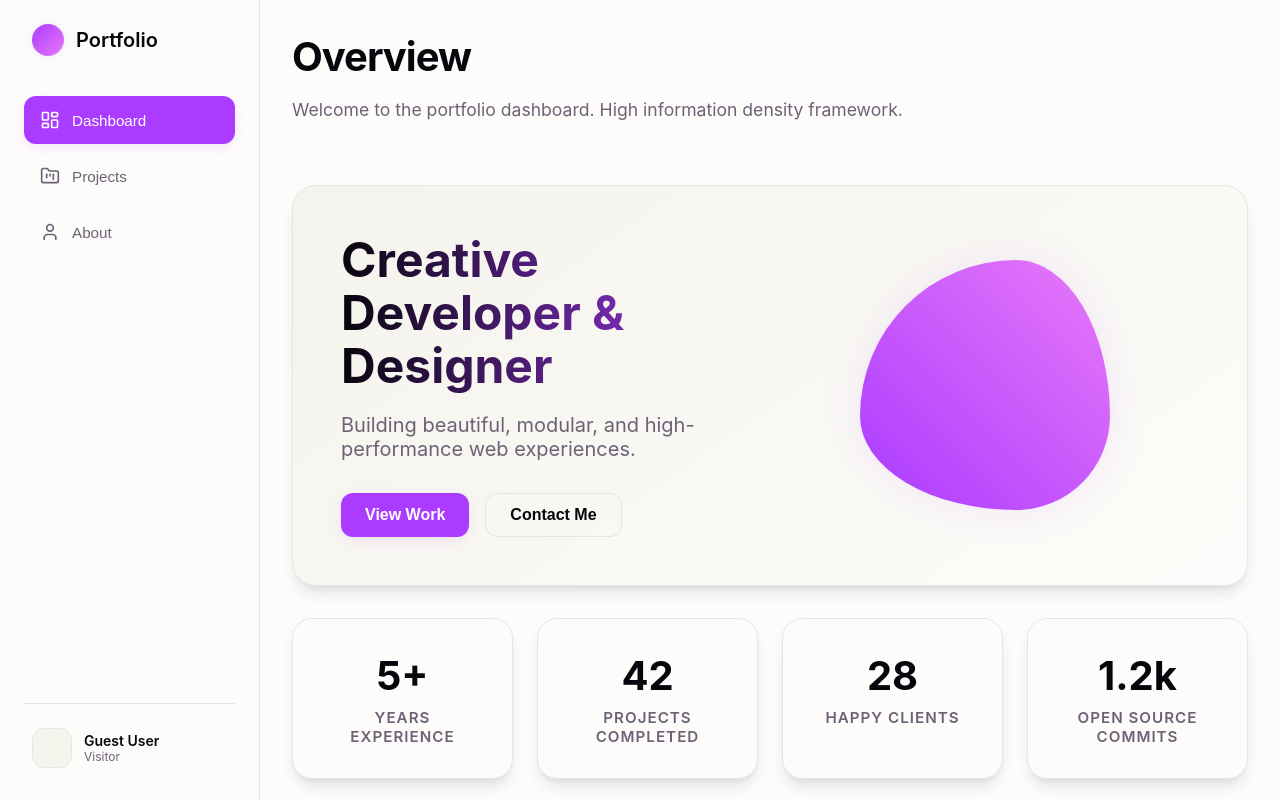
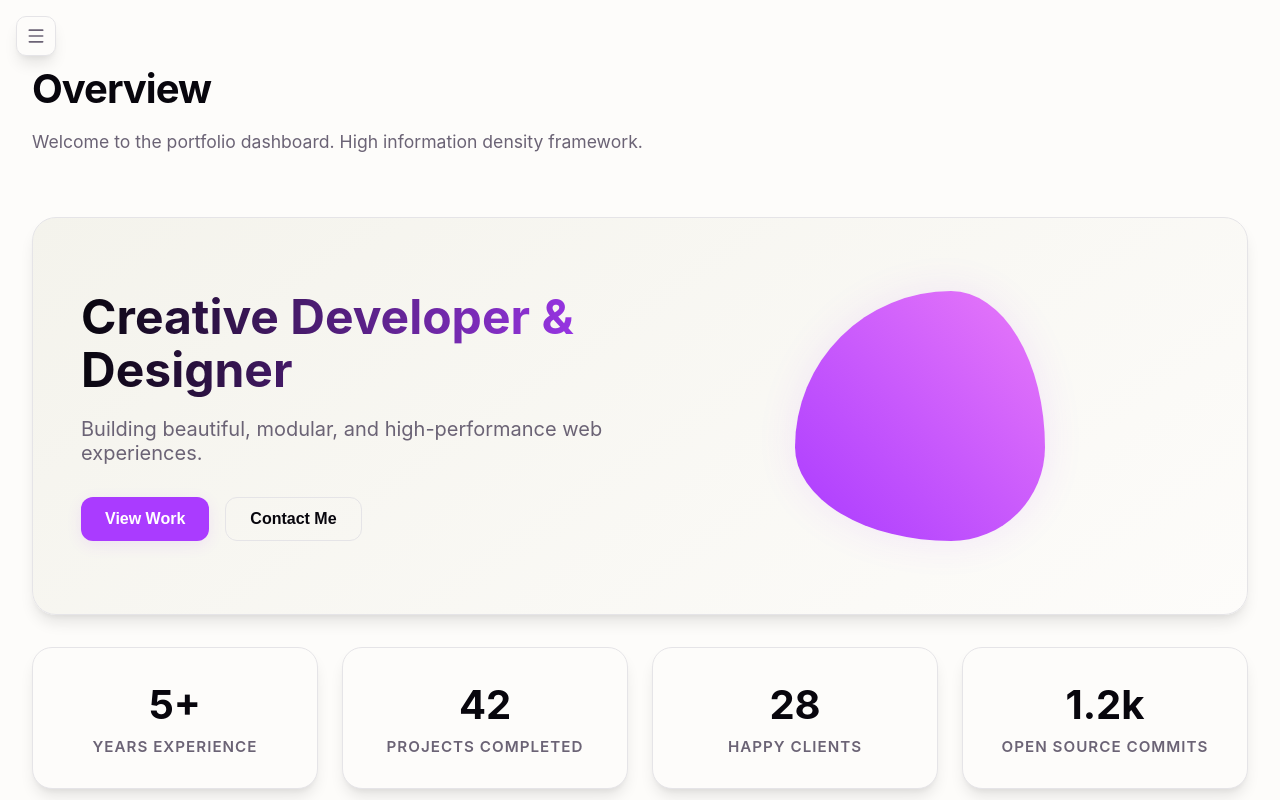
Before and after one commit to leo-Zhizhu/Stealth-Portfolio, a React app: page / in a window 1280 px wide. Built offline with nearby package versions, Linux system fonts and the light colour scheme; the HTML template or start-up script is replaced by a standard one.

Commit message:
refactor: remove design documentation and update Layout and Sidebar components

```diff
--- a/src/components/Layout/Layout.css
+++ b/src/components/Layout/Layout.css
@@ -13,8 +13,10 @@
   overflow-y: auto;
   scroll-behavior: smooth;
   padding: 2rem;
+  padding-top: 4rem; /* Space for the floating toggle button */
   box-sizing: border-box;
   position: relative;
+  transition: all 0.4s cubic-bezier(0.4, 0, 0.2, 1);
 }
 
 /* Custom scrollbar for main content */
--- a/src/components/Layout/Layout.tsx
+++ b/src/components/Layout/Layout.tsx
@@ -1,4 +1,4 @@
-import type { ReactNode } from 'react';
+import { useState, type ReactNode } from 'react';
 import { Sidebar } from '../Sidebar/Sidebar';
 import './Layout.css';
 
@@ -9,9 +9,16 @@ interface LayoutProps {
 }
 
 export function Layout({ children, activePage, setActivePage }: LayoutProps) {
+  const [isCollapsed, setIsCollapsed] = useState(true);
+
   return (
-    <div className="layout-container">
-      <Sidebar activePage={activePage} setActivePage={setActivePage} />
+    <div className={`layout-container ${isCollapsed ? 'sidebar-collapsed' : ''}`}>
+      <Sidebar
+        activePage={activePage}
+        setActivePage={setActivePage}
+        isCollapsed={isCollapsed}
+        onToggle={() => setIsCollapsed(!isCollapsed)}
+      />
       <main className="main-content">
         {children}
       </main>
--- a/src/components/Sidebar/Sidebar.css
+++ b/src/components/Sidebar/Sidebar.css
@@ -1,20 +1,43 @@
 .sidebar {
-  width: 260px;
+  width: 280px;
   height: 100%;
   background-color: var(--bg);
   border-right: 1px solid var(--border);
+  display: flex;
+  flex-direction: column;
+  box-sizing: border-box;
+  transition: width 0.4s cubic-bezier(0.4, 0, 0.2, 1);
+  overflow: hidden;
+  z-index: 100;
+  position: relative;
+}
+
+.sidebar.collapsed {
+  width: 0;
+  border-right: none;
+}
+
+.sidebar-content-wrapper {
+  width: 280px;
+  height: 100%;
   display: flex;
   flex-direction: column;
   padding: 1.5rem;
   box-sizing: border-box;
 }
 
+.sidebar-header {
+  display: flex;
+  align-items: center;
+  margin-bottom: 2.5rem;
+  padding: 0 0.5rem;
+  margin-top: 3rem; /* Space for floating button */
+}
+
 .sidebar-logo {
   display: flex;
   align-items: center;
   gap: 12px;
-  margin-bottom: 2.5rem;
-  padding: 0 0.5rem;
 }
 
 .logo-circle {
@@ -23,6 +46,7 @@
   border-radius: 50%;
   background: linear-gradient(135deg, var(--accent), #e879f9);
   box-shadow: 0 0 15px var(--accent-bg);
+  flex-shrink: 0;
 }
 
 .sidebar-logo h2 {
@@ -30,6 +54,37 @@
   margin: 0;
   font-weight: 600;
   color: var(--text-h);
+  white-space: nowrap;
+}
+
+.floating-toggle-btn {
+  position: fixed;
+  top: 1.5rem;
+  left: 1.5rem;
+  z-index: 110;
+  background-color: var(--bg);
+  border: 1px solid var(--border);
+  color: var(--text);
+  cursor: pointer;
+  width: 40px;
+  height: 40px;
+  border-radius: 10px;
+  display: flex;
+  align-items: center;
+  justify-content: center;
+  transition: all 0.3s ease;
+  box-shadow: var(--shadow);
+}
+
+.floating-toggle-btn:hover {
+  background-color: var(--accent-bg);
+  color: var(--accent);
+  border-color: var(--accent-border);
+}
+
+.floating-toggle-btn.is-collapsed {
+  left: 1rem;
+  top: 1rem;
 }
 
 .sidebar-nav {
@@ -54,6 +109,7 @@
   cursor: pointer;
   transition: all 0.2s ease;
   text-align: left;
+  white-space: nowrap;
 }
 
 .nav-item:hover {
@@ -90,20 +146,24 @@
   border-radius: 12px;
   background-color: var(--code-bg);
   border: 1px solid var(--border);
+  flex-shrink: 0;
 }
 
 .user-info {
   display: flex;
   flex-direction: column;
+  overflow: hidden;
 }
 
 .user-name {
   font-size: 0.875rem;
   font-weight: 600;
   color: var(--text-h);
+  white-space: nowrap;
 }
 
 .user-role {
   font-size: 0.75rem;
   color: var(--text);
+  white-space: nowrap;
 }
--- a/src/components/Sidebar/Sidebar.tsx
+++ b/src/components/Sidebar/Sidebar.tsx
@@ -1,12 +1,14 @@
-import { LayoutDashboard, FolderKanban, User } from 'lucide-react';
+import { LayoutDashboard, FolderKanban, User, Menu, ChevronLeft, ChevronRight } from 'lucide-react';
 import './Sidebar.css';
 
 interface SidebarProps {
   activePage: string;
   setActivePage: (page: string) => void;
+  isCollapsed: boolean;
+  onToggle: () => void;
 }
 
-export function Sidebar({ activePage, setActivePage }: SidebarProps) {
+export function Sidebar({ activePage, setActivePage, isCollapsed, onToggle }: SidebarProps) {
   const navItems = [
     { id: 'dashboard', label: 'Dashboard', icon: <LayoutDashboard size={20} /> },
     { id: 'projects', label: 'Projects', icon: <FolderKanban size={20} /> },
@@ -14,10 +16,18 @@ export function Sidebar({ activePage, setActivePage }: SidebarProps) {
   ];
 
   return (
-    <aside className="sidebar">
+    <>
+      <button className={`floating-toggle-btn ${isCollapsed ? 'is-collapsed' : ''}`} onClick={onToggle} title={isCollapsed ? "Expand Sidebar" : "Collapse Sidebar"}>
+        {isCollapsed ? <Menu size={20} /> : <ChevronLeft size={20} />}
+      </button>
+
+      <aside className={`sidebar ${isCollapsed ? 'collapsed' : ''}`}>
+        <div className="sidebar-content-wrapper">
+          <div className="sidebar-header">
             <div className="sidebar-logo">
               <div className="logo-circle"></div>
               <h2>Portfolio</h2>
+            </div>
           </div>
 
           <nav className="sidebar-nav">
@@ -42,6 +52,8 @@ export function Sidebar({ activePage, setActivePage }: SidebarProps) {
               </div>
             </div>
           </div>
+        </div>
       </aside>
+    </>
   );
 }
```
Also changed, not shown: 1 other file (tests, documents, lock files or other folders). Lines whose indentation alone changed are shown as unchanged.
